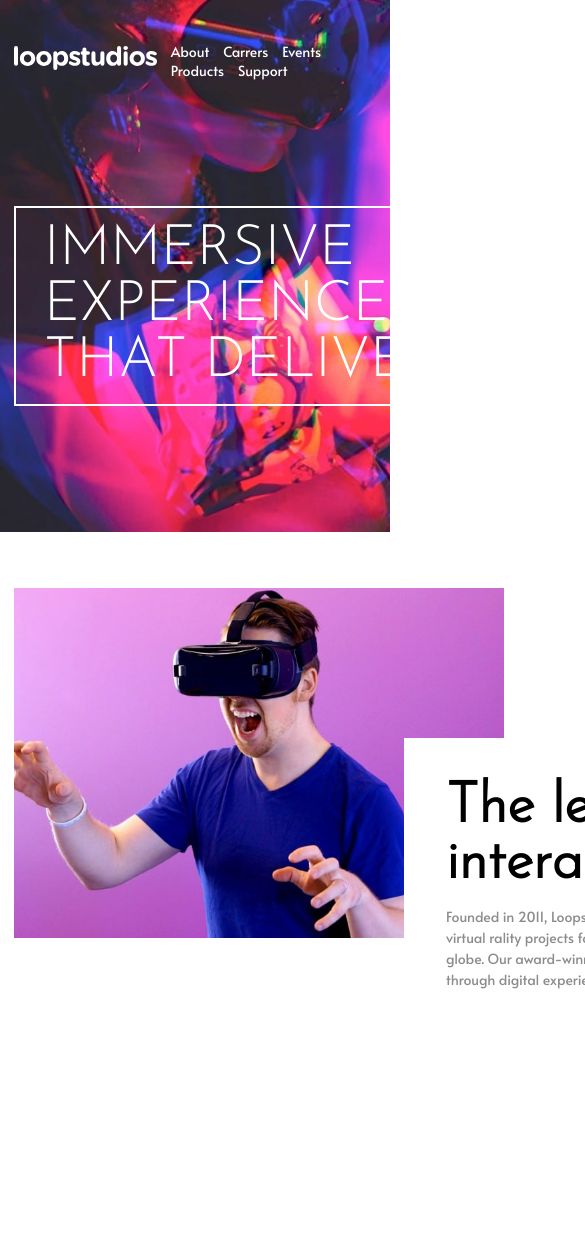
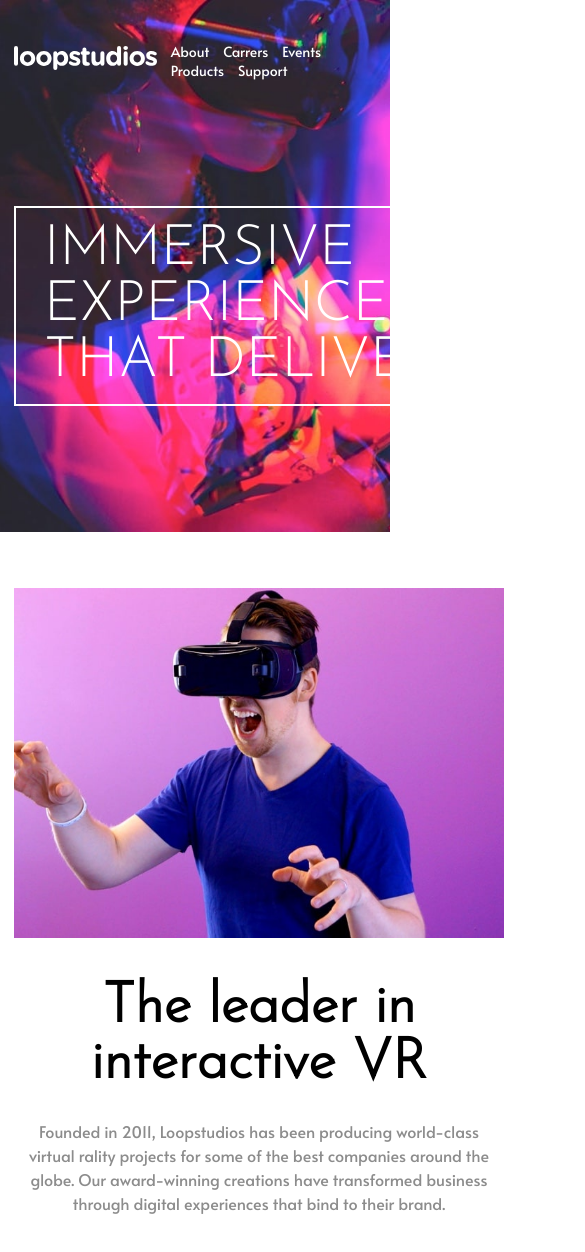
Before and after one commit to rogeritael/loopstudios, a Next.js app: page / in a window 390 px wide. Shown: the top 1252 px of the page, 585 px wide, since content can reach past the window. Before the commit the page ends 1144 px from the top, so only its background shows below. Built offline with nearby package versions, Linux system fonts and the light colour scheme.

Commit message:
iniciando o responsivo da sessão Sobre

```diff
--- a/src/components/About/styles.ts
+++ b/src/components/About/styles.ts
@@ -12,23 +12,24 @@ export const Container = styled.section`
         margin: 0 auto;
 
         div.image {
-        position: relative;
-        width: 35rem;
-        height: 25rem;
-        margin-right: -50px;
-    }
+            position: relative;
+            width: 35rem;
+            height: 25rem;
+            margin-right: -50px;
+        }
 
         div.text {
+
             width: 35rem;
             height: 25rem;
             background-color: #fff;
             margin-left: -50px;
             margin-top: 150px;
             z-index: 1;
-
             padding: 3rem;
 
             h1 {
+                /* border: 1px solid gray; */
                 font-family: 'Josefin Sans', sans-serif;
                 font-size: 4rem;
                 margin-bottom: 1rem;
@@ -41,5 +42,69 @@ export const Container = styled.section`
         }
     }
 
+    @media (max-width: 1000px){
+        figure {
+            div.image {
+                width: 22rem;
+                height: 16rem;
+            }
+            div.text {
+                width: 22rem;
+                height: 16rem;
+                padding: 1rem 1rem;
 
+                h1 {
+                    font-size: 2.5rem;
+                }
+
+                p {
+                    font-size: 1rem;
+                }
+            }
+        }
+    }
+
+    @media (max-width: 720px){
+        margin-top: rem;
+
+        figure {
+            flex-direction: column;
+
+            div.image, div.text {
+                margin: 0;
+
+                width: 35rem;
+                height: 25rem;
+            }
+
+            div.text {
+                margin: 2rem 0;
+                padding: 1rem;
+                text-align: center;
+
+                h1 {
+                    font-size: 4rem;
+                    margin-bottom: 2rem;
+                }
+
+                p {
+                    font-size: 1.15rem;
+                }
+            }
+        }
+    }
+
+    /* @media (max-width: 540px){
+        figure {
+            width: 100%;
+
+            div.image {
+                width: 100%;
+            }
+
+            div.text {
+                width: 100%;
+            }
+        }
+    } */
 `;
```
